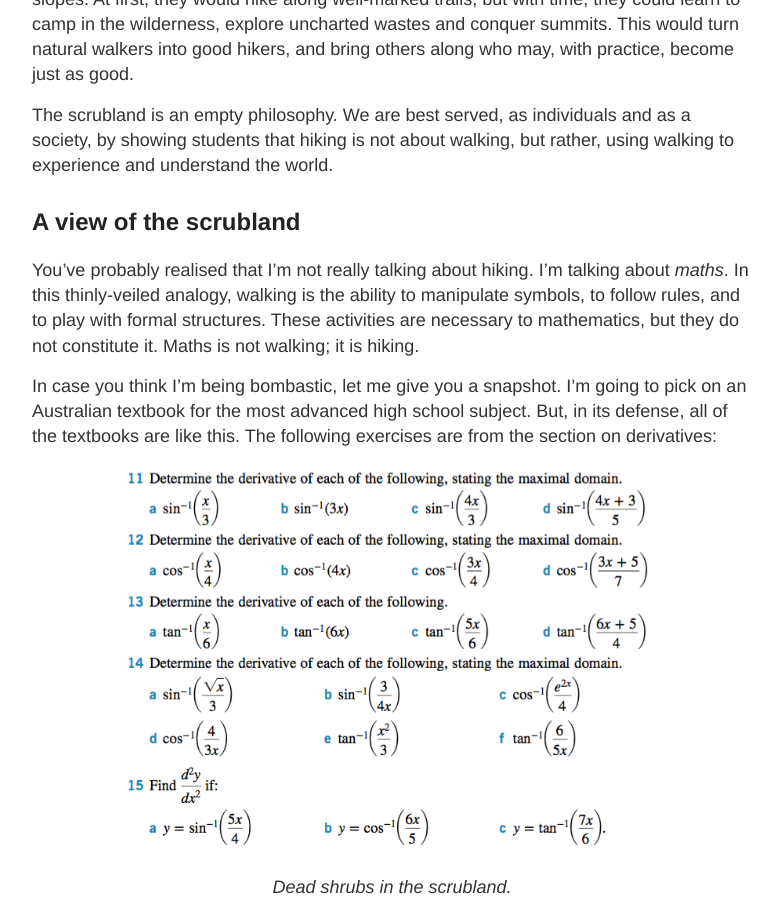
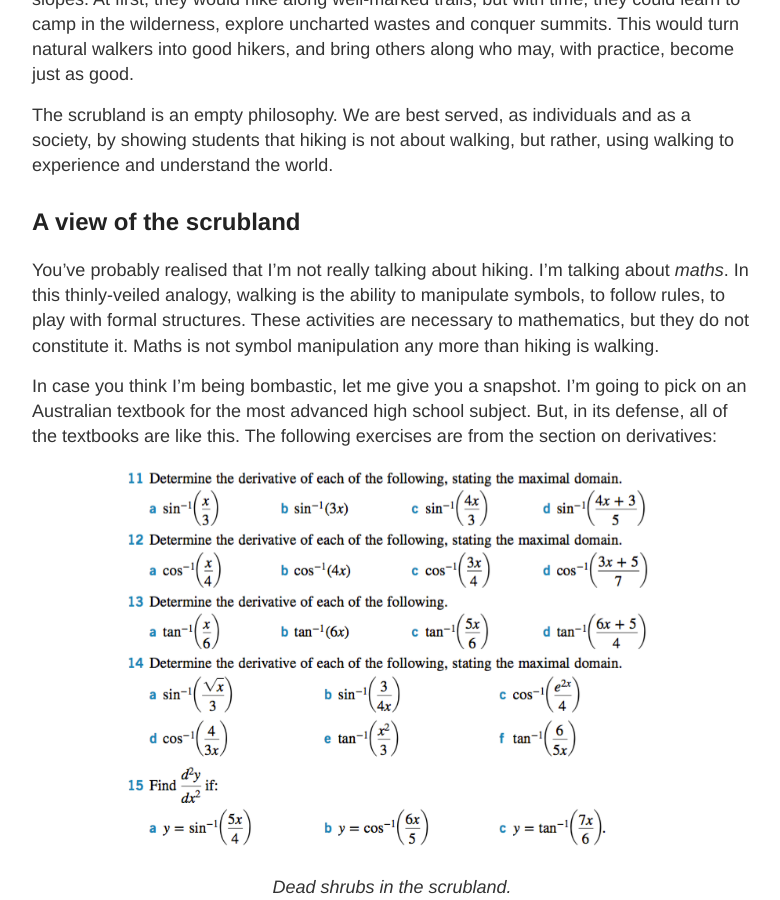
Before and after one commit to hapax/hapax.github.io, a Jekyll site: the page built from assets/teaching.md, in a window 1280 px wide and 900 px high, scrolled down 979 px. Shown: the whole window, without its empty margins (248-1028 px from the left). Built offline with Jekyll 4.4.1, drawn with Linux system fonts in a browser that asks for light colours; our own code applies the rules of GitHub Pages for plain Markdown files; formulas are drawn with MathJax 3; a script that is not in the unit is left out.

Commit message:
Update teaching.md

```diff
--- a/assets/teaching.md
+++ b/assets/teaching.md
@@ -70,10 +70,10 @@ walking to experience and understand the world.
 You've probably realised that I'm not really talking about hiking. I'm
 talking about *maths*.
 In this thinly-veiled analogy, walking is the ability to manipulate
-symbols, to follow rules, and to play with formal structures.
+symbols, to follow rules, to play with formal structures.
 These activities are necessary to mathematics, but they do not
 constitute it.
-Maths is not walking; it is hiking.
+Maths is not symbol manipulation any more than hiking is walking.
 
 In case you think I'm being bombastic, let me give you a snapshot.
 I'm going to pick on an Australian textbook for the most advanced high
```
